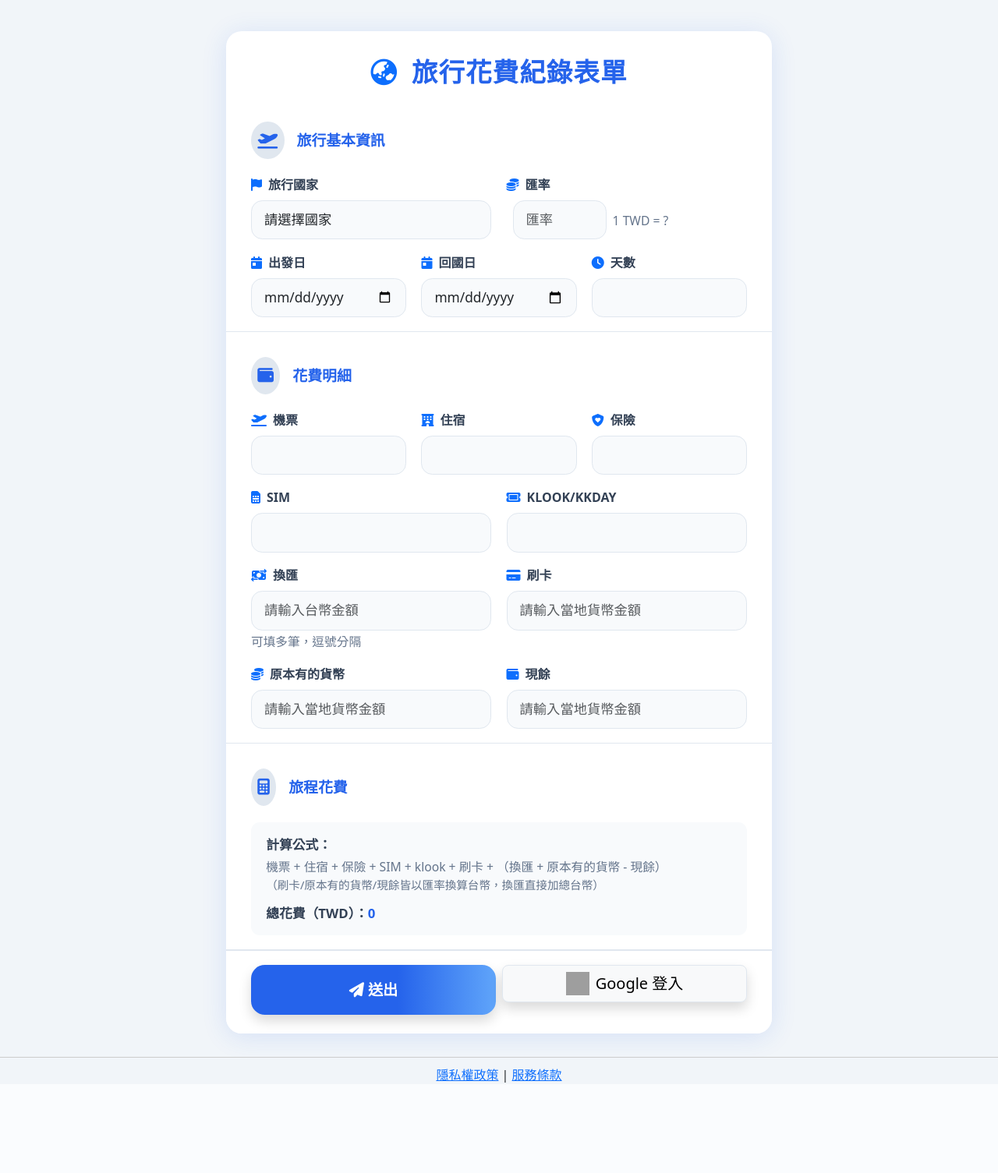
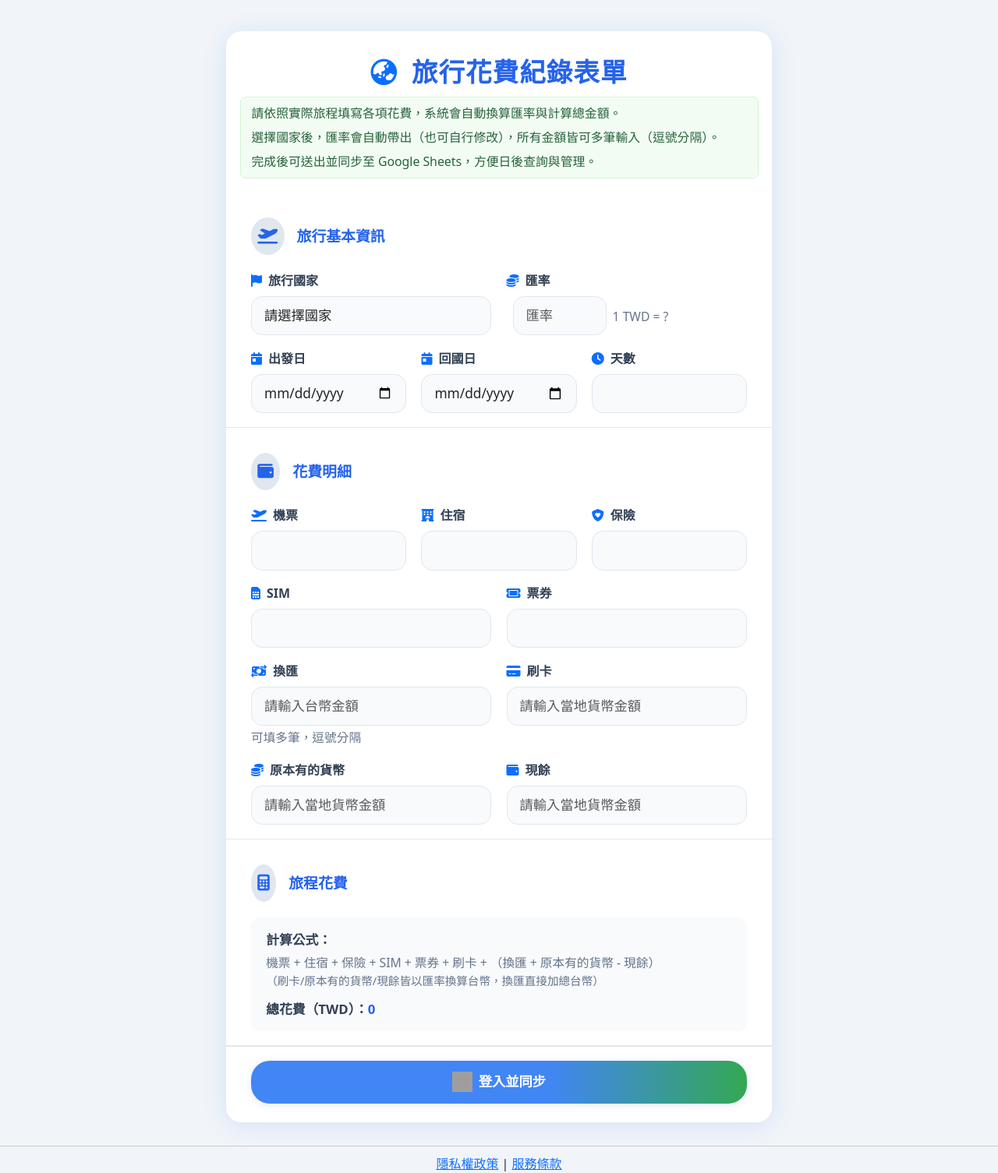
Before and after one commit to Cllodh/travel-expenses, a Flask app: page / in a window 1280 px wide. Shown: the whole page at 78% size. Before the commit the page ends 1389 px from the top, so only its background shows below. Run offline with Flask 3, Linux system fonts and the light colour scheme; some libraries are stand-ins or nearby versions; grey boxes are pictures that could not be loaded.

Commit message:
## v0.2 主要更新 - 國家清單改為台灣人常去的前20個，並支援台灣、澳門、香港、中國。 - KLOOK/KKDAY 欄位統一改為「票券」。 - Google Sheets 標題自動同步為最新（自動修正舊表單標題）。 - 登入後按鈕顯示「繼續登記」，未登入顯示「登入並同步」。 - 送出後自動提示並重置表單，方便連續登記。 - 登入與登出按鈕體驗與樣式優化，僅登入後顯示登出。 - UI 細節優化，說明區塊更美觀，響應式更佳。

```diff
--- a/templates/expense_form.html
+++ b/templates/expense_form.html
@@ -101,19 +101,38 @@
             border-top: 1.5px solid #e0e7ef;
             z-index: 10;
         }
-        .btn-primary {
-            background: linear-gradient(90deg, #2563eb 60%, #60a5fa 100%);
+        .login-sync-btn {
+            background: linear-gradient(90deg, #4285f4 60%, #34a853 100%);
+            color: #fff;
             border: none;
-            font-size: 1.2rem;
+            font-size: 1.08rem;
             font-weight: 700;
-            border-radius: 1.1rem;
-            padding: 1.1rem 0;
-            width: 100%;
-            transition: box-shadow 0.2s, transform 0.1s;
+            border-radius: 1.5rem;
+            padding: 0.9rem 0;
+            transition: box-shadow 0.2s, background 0.2s;
+            box-shadow: 0 2px 12px #2563eb22;
         }
-        .btn-primary:active {
-            box-shadow: 0 2px 12px #2563eb44;
-            transform: scale(0.98);
+        .login-sync-btn.success {
+            background: linear-gradient(90deg, #34d399 60%, #10b981 100%);
+            color: #fff;
+        }
+        .logout-btn {
+            background: #fff;
+            color: #e11d48;
+            border: 2px solid #e11d48;
+            font-size: 1.08rem;
+            font-weight: 700;
+            border-radius: 1.5rem;
+            padding: 0.9rem 0;
+            transition: background 0.2s, color 0.2s;
+        }
+        .logout-btn:hover {
+            background: #e11d48;
+            color: #fff;
+        }
+        .btns-flex {
+            display: flex;
+            gap: 12px;
         }
         @media (max-width: 700px) {
             .main-card, .alert-success {
@@ -189,6 +212,17 @@
         .form-control[type=number] {
             -moz-appearance: textfield;
         }
+        .login-sync-btn span#login-sync-text {
+            overflow: hidden;
+            text-overflow: ellipsis;
+            white-space: nowrap;
+            max-width: 180px;
+            display: inline-block;
+            vertical-align: middle;
+        }
+        .login-sync-btn img {
+            flex-shrink: 0;
+        }
     </style>
 </head>
 <body>
@@ -197,6 +231,11 @@
             <i class="fa-solid fa-earth-asia icon"></i>
             旅行花費紀錄表單
         </h1>
+        <div style="background:#f3fcf3;color:#25633b;font-size:0.99rem;margin-bottom:18px;padding:7px 14px 7px 14px;border-radius:7px;line-height:1.7;text-align:left;border:1.2px solid #d2f5d2;max-width:95%;margin-left:auto;margin-right:auto;">
+            <div style="margin-bottom:4px;">請依照實際旅程填寫各項花費，系統會自動換算匯率與計算總金額。</div>
+            <div style="margin-bottom:4px;">選擇國家後，匯率會自動帶出（也可自行修改），所有金額皆可多筆輸入（逗號分隔）。</div>
+            <div>完成後可送出並同步至 Google Sheets，方便日後查詢與管理。</div>
+        </div>
         {% with messages = get_flashed_messages() %}
           {% if messages %}
             <div class="alert alert-success mt-4" role="alert">
@@ -284,7 +305,7 @@
                         <input type="number" class="form-control" name="sim" min="0" step="0.01">
                     </div>
                     <div class="col">
-                        <label class="form-label"><i class="fa-solid fa-ticket icon"></i>KLOOK/KKDAY</label>
+                        <label class="form-label"><i class="fa-solid fa-ticket icon"></i>票券</label>
                         <input type="number" class="form-control" name="klook" min="0" step="0.01">
                     </div>
                 </div>
@@ -315,22 +336,18 @@
                 <div id="formula-block" style="background:#f8fafc;border-radius:0.7rem;padding:1rem 1.2rem;margin-top:0.5rem;font-size:1.05rem;color:#334155;">
                     <div style="font-weight:600;margin-bottom:0.3em;">計算公式：</div>
                     <div style="font-size:0.98rem;color:#64748b;margin-bottom:0.7em;">
-                        機票 + 住宿 + 保險 + SIM + klook + 刷卡 + （換匯 + 原本有的貨幣 - 現餘）<br>
+                        機票 + 住宿 + 保險 + SIM + 票券 + 刷卡 + （換匯 + 原本有的貨幣 - 現餘）<br>
                         <span style="font-size:0.93em;">（刷卡/原本有的貨幣/現餘皆以匯率換算台幣，換匯直接加總台幣）</span>
                     </div>
                     <div style="font-weight:600;">總花費（TWD）：<span id="total-expense" style="color:#2563eb;">0</span></div>
                 </div>
             </div>
             <div class="sticky-btn">
-                <div class="row g-2">
-                    <div class="col-6">
-                        <button type="submit" class="btn btn-primary btn-lg shadow w-100"><i class="fa-solid fa-paper-plane"></i> 送出</button>
-                    </div>
-                    <div class="col-6">
-                        <button type="button" id="google-login-btn" class="btn btn-light btn-lg shadow w-100" style="border:1.5px solid #e0e7ef;display:flex;align-items:center;justify-content:center;gap:8px;">
-                            <img src="https://www.gstatic.com/firebasejs/ui/2.0.0/images/auth/google.svg" style="width:1.5em;height:1.5em;"> Google 登入
+                <div class="btns-flex">
+                    <button type="button" id="login-sync-btn" class="login-sync-btn w-100 d-flex align-items-center justify-content-center gap-2">
+                        <img src="https://www.gstatic.com/firebasejs/ui/2.0.0/images/auth/google.svg" style="width:1.5em;height:1.5em;"> <span id="login-sync-text">登入並同步</span>
                     </button>
-                    </div>
+                    <button type="button" id="logout-btn" class="logout-btn w-100" style="display:none;">登出</button>
                 </div>
             </div>
         </form>
@@ -338,27 +355,20 @@
     <script src="https://cdn.jsdelivr.net/npm/bootstrap@5.3.3/dist/js/bootstrap.bundle.min.js"></script>
     <script src="https://accounts.google.com/gsi/client" async defer></script>
     <script>
-        // 國家對應主要幣別
-        const countryCurrency = {
-            '日本': 'JPY',
-            '韓國': 'KRW',
-            '美國': 'USD',
-            '泰國': 'THB',
-            '法國': 'EUR',
-            '德國': 'EUR',
-            '英國': 'GBP',
-            '澳洲': 'AUD',
-            '越南': 'VND',
-            '馬來西亞': 'MYR',
-            '香港': 'HKD',
-            '義大利': 'EUR',
-            '新加坡': 'SGD',
-            '印尼': 'IDR',
-            '菲律賓': 'PHP',
-            '加拿大': 'CAD',
-            '紐西蘭': 'NZD'
-        };
+        let countryCurrency = {};
         let currentCurrency = '';
+        // 動態取得國家與幣別對應，產生下拉選單
+        fetch('/api/countries')
+          .then(res => res.json())
+          .then(data => {
+            countryCurrency = data;
+            const select = document.getElementById('country-select');
+            select.innerHTML = '<option value="">請選擇國家</option>';
+            Object.keys(data).forEach(country => {
+              select.innerHTML += `<option value="${country}">${country}</option>`;
+            });
+            select.innerHTML += '<option value="其他">其他</option>';
+          });
         // 國家下拉選單顯示其他輸入
         document.getElementById('country-select').addEventListener('change', function() {
             var otherGroup = document.getElementById('other-country-group');
@@ -374,6 +384,15 @@
                 rateInput.placeholder = '匯率';
                 currentCurrency = '貨幣';
                 rateInfoText.textContent = '1 TWD = ? 貨幣';
+            } else if (country === '台灣') {
+                otherGroup.style.display = 'none';
+                document.getElementById('other-country-input').removeAttribute('name');
+                document.getElementById('other-country-input').required = false;
+                this.setAttribute('name', 'country');
+                rateInput.value = '1';
+                rateInput.placeholder = '1';
+                currentCurrency = 'TWD';
+                rateInfoText.textContent = '1 TWD = 1 TWD';
             } else {
                 otherGroup.style.display = 'none';
                 document.getElementById('other-country-input').removeAttribute('name');
@@ -453,10 +472,11 @@
         });
         document.getElementById('end-date').addEventListener('change', calcDaysAndPeriod);
         // 送出前再次組合 period
-        document.getElementById('expense-form').addEventListener('submit', function() {
-            var start = document.getElementById('start-date').value;
-            var end = document.getElementById('end-date').value;
-            document.getElementById('period').value = start && end ? (start + ' ~ ' + end) : '';
+        document.getElementById('expense-form').addEventListener('submit', function(e) {
+            setTimeout(function() {
+                alert('已同步成功！如需登記第二筆，請繼續填寫並再次點擊「登入並同步」');
+                document.getElementById('expense-form').reset();
+            }, 300);
         });
         // 動態計算總花費
         function parseNumber(val) {
@@ -498,6 +518,7 @@
         // Google Sign-In 初始化與登入流程
         let googleAccessToken = localStorage.getItem('googleAccessToken') || null;
         let googleUserEmail = localStorage.getItem('googleUserEmail') || null;
+        let googleUserName = localStorage.getItem('googleUserName') || null;
         let userSpreadsheetId = localStorage.getItem('userSpreadsheetId') || null;
         let tokenClient = null;
         window.onload = function() {
@@ -513,48 +534,94 @@
                     .then(res => res.json())
                     .then(data => {
                         googleUserEmail = data.email;
+                        googleUserName = data.name || data.email;
                         localStorage.setItem('googleUserEmail', googleUserEmail);
-                        document.getElementById('google-login-btn').innerText = '已登入：' + googleUserEmail;
-                        // 每次登入都先搜尋，不管 localStorage 有沒有
+                        localStorage.setItem('googleUserName', googleUserName);
+                        setLoginSyncBtn(true);
                         findOrCreateUserSheet();
                     });
                 }
             });
             if (googleUserEmail) {
-                document.getElementById('google-login-btn').innerText = '已登入：' + googleUserEmail;
+                setLoginSyncBtn(true);
             }
-            // 送出表單時自動帶出最新的 spreadsheetId
-            document.getElementById('expense-form').onsubmit = function(e) {
-                userSpreadsheetId = localStorage.getItem('userSpreadsheetId');
-                if (googleAccessToken && userSpreadsheetId) {
+        };
+        // 將登入與送出合併
+        function fillGoogleFields() {
             let tokenInput = document.getElementById('google-access-token');
             if (!tokenInput) {
                 tokenInput = document.createElement('input');
                 tokenInput.type = 'hidden';
                 tokenInput.name = 'google_access_token';
                 tokenInput.id = 'google-access-token';
-                        this.appendChild(tokenInput);
+                document.getElementById('expense-form').appendChild(tokenInput);
             }
             tokenInput.value = googleAccessToken;
+
             let idInput = document.getElementById('spreadsheet_id');
             if (!idInput) {
                 idInput = document.createElement('input');
                 idInput.type = 'hidden';
                 idInput.name = 'spreadsheet_id';
                 idInput.id = 'spreadsheet_id';
-                        this.appendChild(idInput);
+                document.getElementById('expense-form').appendChild(idInput);
             }
             idInput.value = userSpreadsheetId;
-                } else if (googleAccessToken && !userSpreadsheetId) {
-                    alert('尚未建立 Google Sheets，請稍候再試');
-                    e.preventDefault();
-                    return false;
+        }
+        function setLoginSyncBtn(loggedIn) {
+            const btn = document.getElementById('login-sync-btn');
+            const text = document.getElementById('login-sync-text');
+            const logoutBtn = document.getElementById('logout-btn');
+            if (loggedIn) {
+                text.textContent = '繼續登記';
+                text.title = '';
+                btn.classList.add('success');
+                logoutBtn.style.display = '';
+            } else {
+                text.textContent = '登入並同步';
+                text.title = '';
+                btn.classList.remove('success');
+                logoutBtn.style.display = 'none';
+            }
+        }
+        document.getElementById('login-sync-btn').onclick = function() {
+            if (!googleAccessToken) {
+                tokenClient.requestAccessToken();
+                // 登入成功後自動送出表單
+                tokenClient.callback = function(tokenResponse) {
+                    googleAccessToken = tokenResponse.access_token;
+                    localStorage.setItem('googleAccessToken', googleAccessToken);
+                    fetch('https://www.googleapis.com/oauth2/v3/userinfo', {
+                        headers: { Authorization: 'Bearer ' + googleAccessToken }
+                    })
+                    .then(res => res.json())
+                    .then(data => {
+                        googleUserEmail = data.email;
+                        googleUserName = data.name || data.email;
+                        localStorage.setItem('googleUserEmail', googleUserEmail);
+                        localStorage.setItem('googleUserName', googleUserName);
+                        setLoginSyncBtn(true);
+                        findOrCreateUserSheet();
+                        setTimeout(() => {
+                            fillGoogleFields();
+                            document.getElementById('expense-form').submit();
+                        }, 500);
+                    });
+                };
+            } else {
+                setLoginSyncBtn(true);
+                fillGoogleFields();
+                document.getElementById('expense-form').submit();
             }
         };
-        };
-        document.getElementById('google-login-btn').onclick = function() {
-            tokenClient.requestAccessToken();
-        };
+        // 頁面載入時自動顯示登入狀態
+        window.addEventListener('DOMContentLoaded', function() {
+            if (googleUserEmail) {
+                setLoginSyncBtn(true);
+            } else {
+                setLoginSyncBtn(false);
+            }
+        });
         function findOrCreateUserSheet() {
             fetch('https://www.googleapis.com/drive/v3/files?q=name=%27我的旅行花費表單%27+and+mimeType=%27application/vnd.google-apps.spreadsheet%27&fields=files(id,name,createdTime)&orderBy=createdTime', {
                 headers: { Authorization: 'Bearer ' + googleAccessToken }
@@ -595,7 +662,7 @@
                     localStorage.setItem('userSpreadsheetId', userSpreadsheetId);
                     // 寫入標題
                     const headers = [
-                        '旅行國家', '時間區間', '天數', '機票', '住宿', 'SIM', 'KLOOK/KKDAY', '保險',
+                        '旅行國家', '時間區間', '天數', '機票', '住宿', 'SIM', '票券', '保險',
                         '換匯', '刷卡', '原本有的貨幣', '現餘', '匯率', '總花費'
                     ];
                     fetch(`https://sheets.googleapis.com/v4/spreadsheets/${userSpreadsheetId}/values/工作表1!A1:append?valueInputOption=USER_ENTERED`, {
@@ -631,6 +698,18 @@
                 alert('Google Sheets 檔案不存在，已自動清除本地紀錄，請重新登入或送出表單以建立新表單。');
             }
         });
+        document.getElementById('logout-btn').onclick = function() {
+            localStorage.removeItem('googleAccessToken');
+            localStorage.removeItem('googleUserEmail');
+            localStorage.removeItem('googleUserName');
+            localStorage.removeItem('userSpreadsheetId');
+            googleAccessToken = null;
+            googleUserEmail = null;
+            googleUserName = null;
+            userSpreadsheetId = null;
+            setLoginSyncBtn(false);
+            alert('已登出 Google 帳號！');
+        };
     </script>
     <footer style="margin-top: 30px; border-top: 1px solid #ccc; padding-top: 10px; text-align: center;">
   <a href="{{ url_for('privacy') }}">隱私權政策</a> |
```
Also changed, not shown: other parts of templates/expense_form.html (+4 -18 lines), src/components/expense_form.py (+18 -2 lines), README.md. Lines whose indentation alone changed are shown as unchanged.
